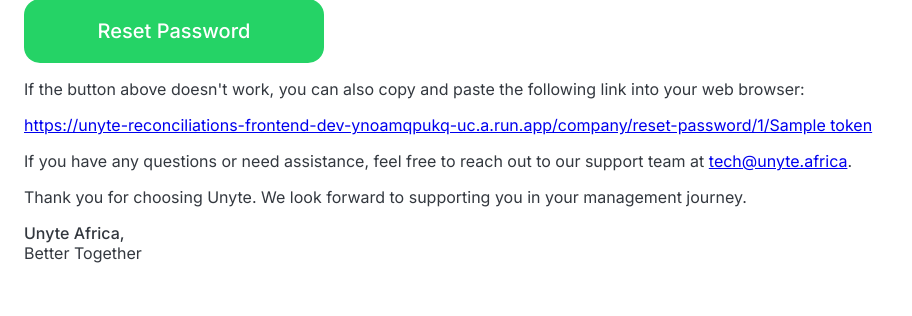
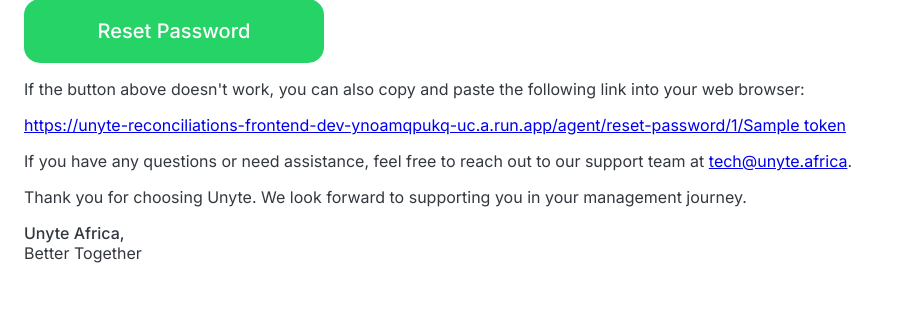
Before and after one commit to UnyteAfrica/unyte-reconciliation-backend, a Django app: template agents/templates/forgot-password.html in a window 1280 px wide. Shown: the part 194-510 px from the top of the page, without its empty margins (0-912 px from the left). Run offline with Django 5.2, Linux system fonts and the light colour scheme; the template is opened without the code that fills it: most values are stand-ins (such as "Sample title", 1, 10 or a date in 2020); parts of the project's set-up code (start-up, migrations or seed data) failed here and were passed over.

Commit message:
SCRUM-246-update-sign-in-response-data-to-include-entity-id update: agent url

```diff
--- a/agents/templates/forgot-password.html
+++ b/agents/templates/forgot-password.html
@@ -99,7 +99,7 @@
               margin: 1rem 0;
               text-decoration: none;
             "
-            href="https://unyte-reconciliations-frontend-dev-ynoamqpukq-uc.a.run.app/company/reset-password/[id]/[token]"
+            href="https://unyte-reconciliations-frontend-dev-ynoamqpukq-uc.a.run.app/agent/reset-password/[id]/[token]"
             >Reset Password</a
           >
         </div>
@@ -110,8 +110,8 @@
           </p>
           <a
             style="display: block"
-            href="https://unyte-reconciliations-frontend-dev-ynoamqpukq-uc.a.run.app/company/reset-password/{{id}}/{{token}}"
-            >https://unyte-reconciliations-frontend-dev-ynoamqpukq-uc.a.run.app/company/reset-password/{{id}}/{{token}}</a
+            href="https://unyte-reconciliations-frontend-dev-ynoamqpukq-uc.a.run.app/agent/reset-password/{{id}}/{{token}}"
+            >https://unyte-reconciliations-frontend-dev-ynoamqpukq-uc.a.run.app/agent/reset-password/{{id}}/{{token}}</a
           >
         </div>
       </div>
--- a/insurer/views.py
+++ b/insurer/views.py
@@ -508,7 +508,7 @@
 
 
 @swagger_auto_schema(
-    method='GET',
+    method='POST',
     operation_description='Generate SignUp Link for Insurer',
     responses={
         200: 'OK',
@@ -517,7 +517,7 @@
     },
     tags=['Insurer']
 )
-@api_view(['GET'])
+@api_view(['POST'])
 @permission_classes([IsAuthenticated])
 def generate_sign_up_link_for_agent(request):
     insurer_id = request.user.id
```
